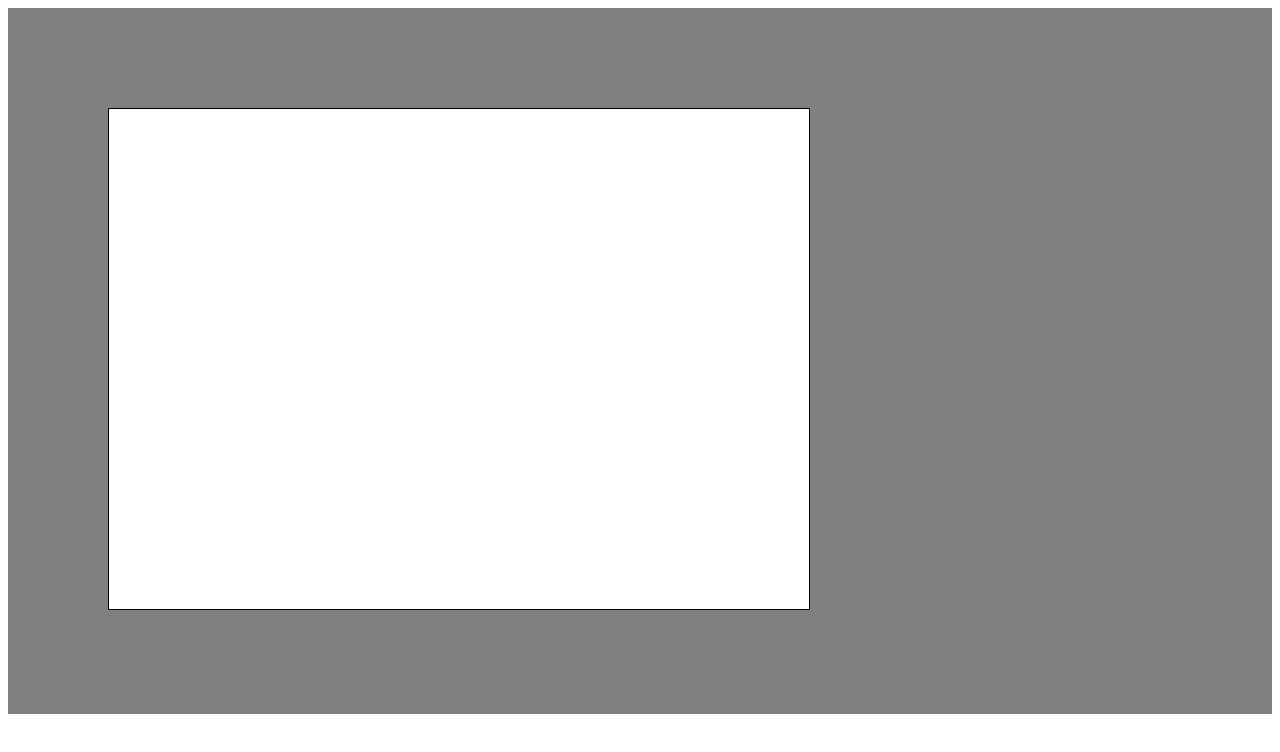
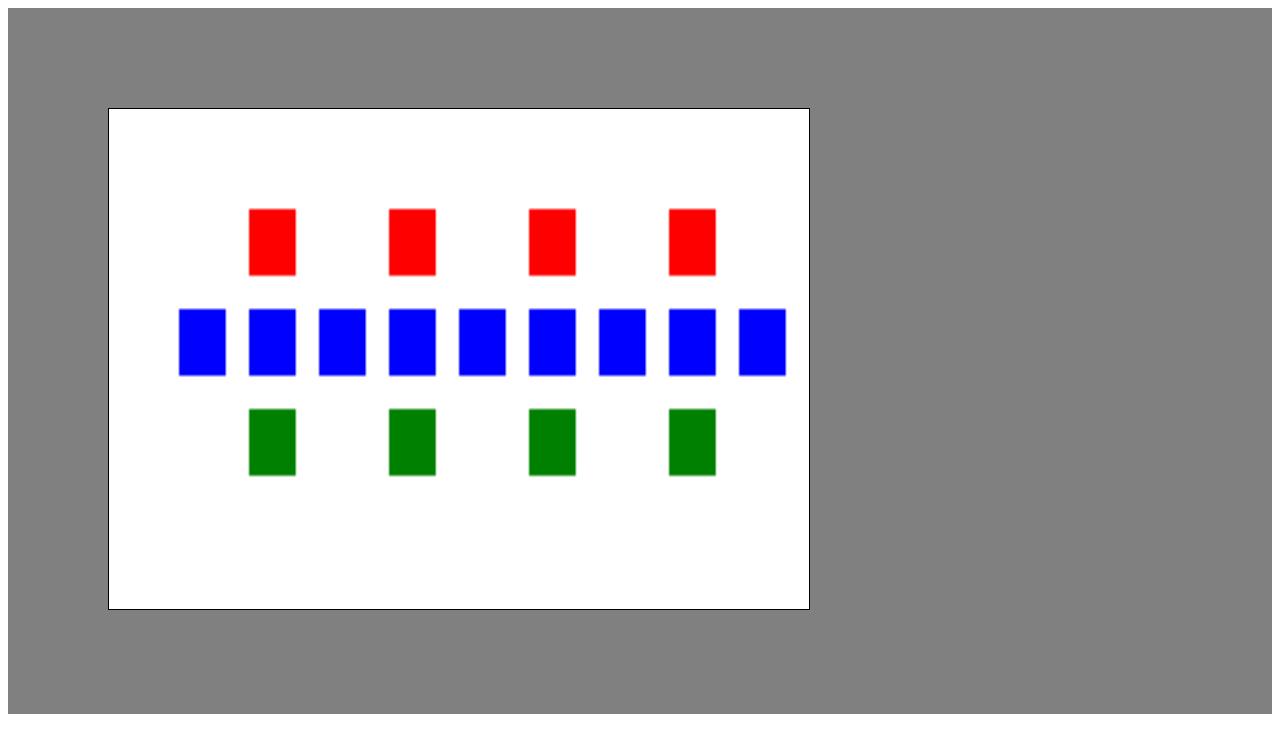
Before and after one commit to akhj1986/space_invaders, a website: page Practice files/play_canvas.html in a window 1280 px wide. Drawn offline with Linux system fonts and the light colour scheme.

Commit message:
Moved unused files to practice folder

```diff
--- a/play_canvas.html
+++ b/Practice files/play_canvas.html
@@ -13,6 +13,6 @@
         style="background: white; border: black solid 1px; width: 700px; height: 500px;"
       ></canvas>
     </div>
-    <script src="play_canvas.js"></srcipt>
+    <script src="play_canvas.js"></script>
   </body>
 </html>
```
Also changed, not shown: Practice files/leveltwo.html (renamed from leveltwo.html), Practice files/leveltwo.js (renamed from leveltwo.js), Practice files/play_canvas.js (renamed from play_canvas.js).
